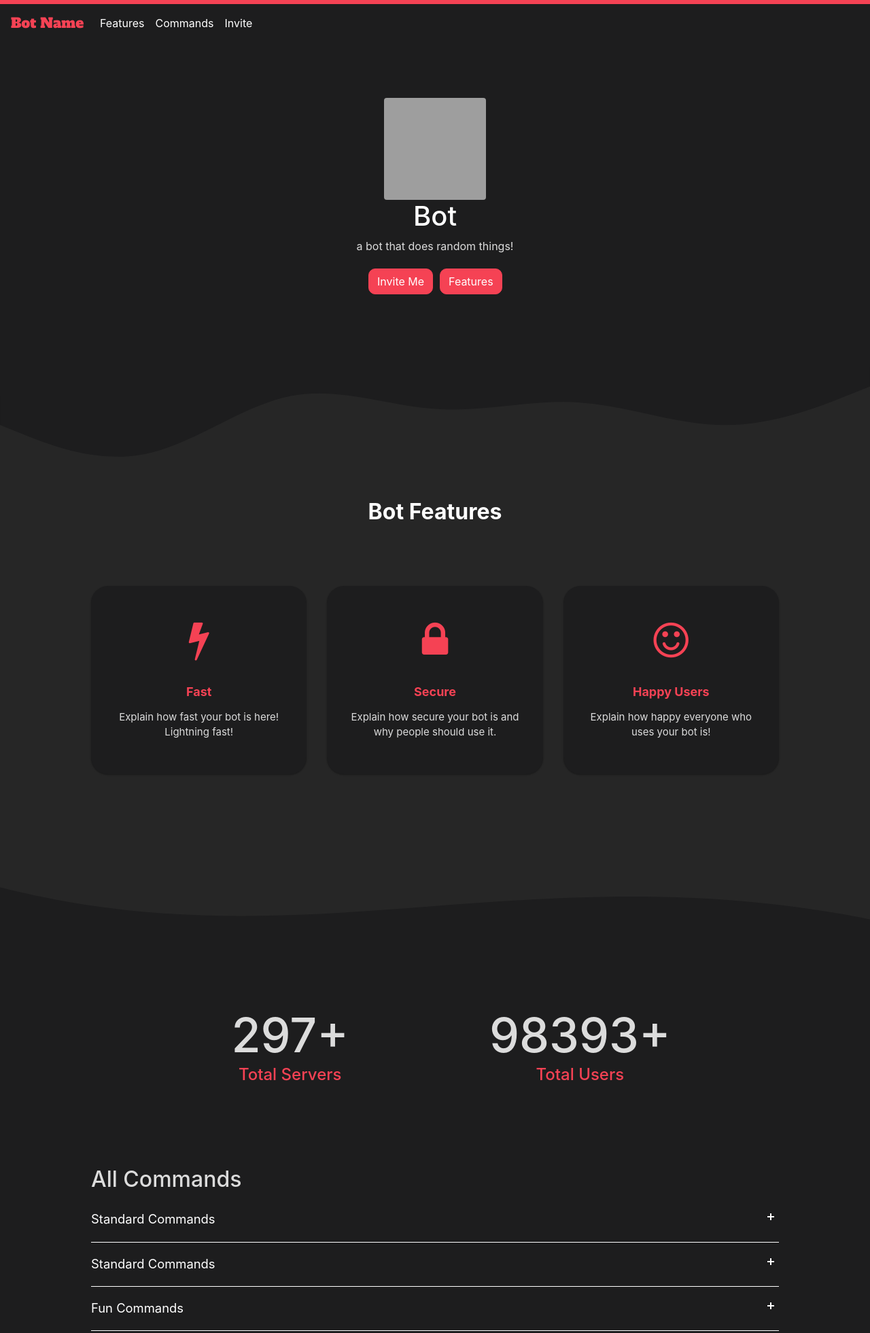
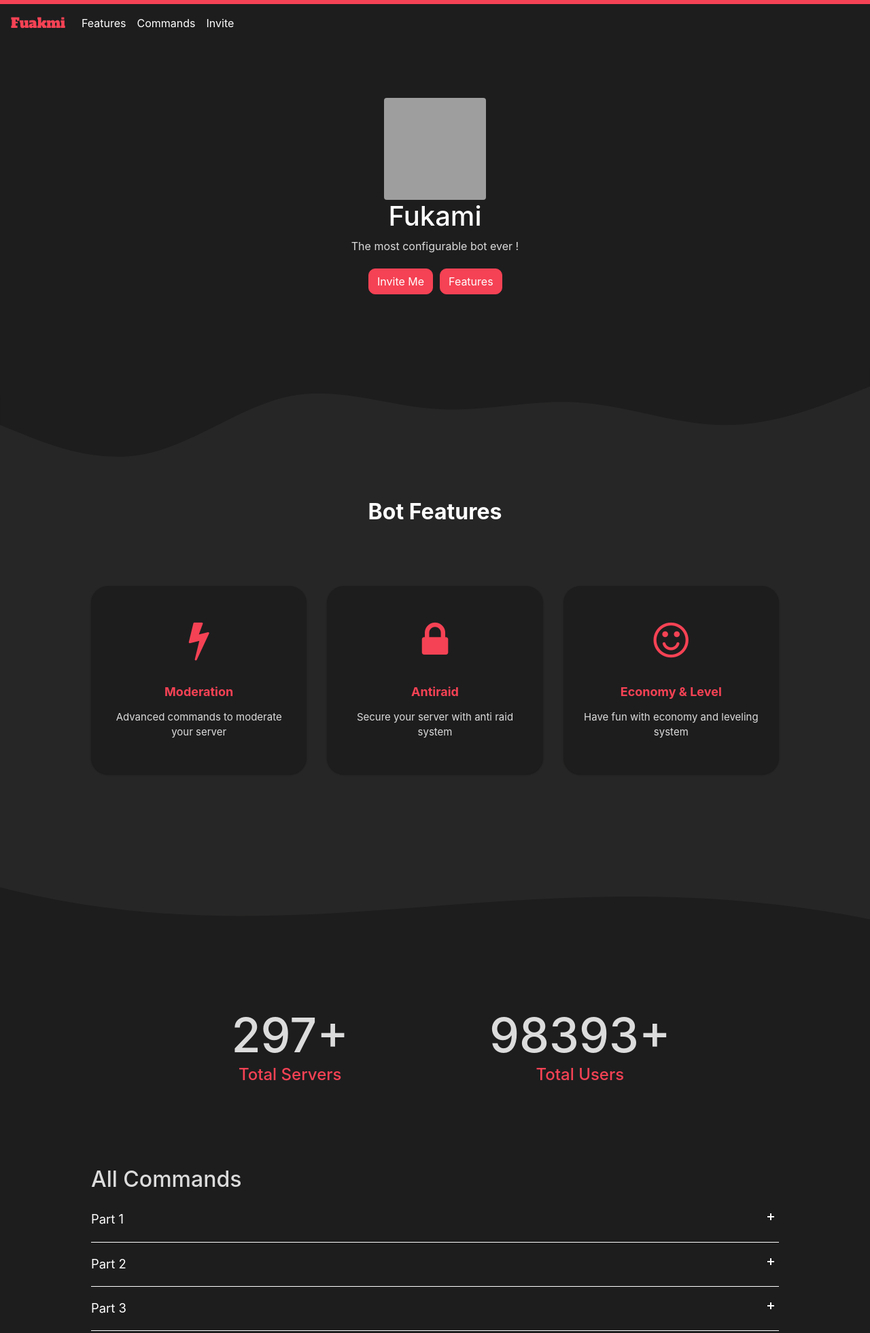
Before and after one commit to 777-Owem/777-Owem.github.io, a plain HTML site: page index.html in a window 1280 px wide. Shown: the top 1961 px of the page at 68% size. Drawn offline with nearby package versions, Linux system fonts and the light colour scheme; grey boxes are pictures that could not be loaded; files whose address does not match are found by name.

Commit message:
Update index.html

```diff
--- a/index.html
+++ b/index.html
@@ -4,10 +4,10 @@
 <head>
     <meta charset="utf-8">
     <meta name="viewport" content="width=device-width, initial-scale=1.0, shrink-to-fit=no">
-    <title>Bot</title>
-    <meta name="description" content="idk something about ur bot goes here">
-    <meta name="theme-color" content="#f54254">
-    <link rel="icon" type="image/png" sizes="300x250" href="assets/img/superthumb.png">
+    <title>Fukami Bot</title>
+    <meta name="description" content="The best bot ever made on Discord !">
+    <meta name="theme-color" content="#843ecf">
+    <link rel="icon" type="image/png" sizes="300x250" href="https://cdn.discordapp.com/attachments/937436848429621329/1081236965497770074/2b3957f4767cd62d61f98eafd0b16200bbd3e6a8.png">
     <link rel="stylesheet" href="assets/bootstrap/css/bootstrap.min.css">
     <link rel="stylesheet" href="https://fonts.googleapis.com/css?family=Alfa+Slab+One">
     <link rel="stylesheet" href="assets/fonts/font-awesome.min.css">
@@ -19,7 +19,7 @@
 <body style="background-color: var(--background);">
     <div id="top" style="height: 12px;">
         <nav class="navbar navbar-light navbar-expand fixed-top" style="color: var(--main-color);border-top-width: 6px;border-top-style: solid;background: var(--background);">
-            <div class="container-fluid"><a class="navbar-brand" href="#" style="color: var(--main-color);font-family: 'Alfa Slab One', cursive;">Bot Name</a><button data-toggle="collapse" class="navbar-toggler" data-target="#navcol-1"><span class="sr-only">Toggle navigation</span><span class="navbar-toggler-icon"></span></button>
+            <div class="container-fluid"><a class="navbar-brand" href="#" style="color: var(--main-color);font-family: 'Alfa Slab One', cursive;">Fuakmi</a><button data-toggle="collapse" class="navbar-toggler" data-target="#navcol-1"><span class="sr-only">Toggle navigation</span><span class="navbar-toggler-icon"></span></button>
                 <div
                     class="collapse navbar-collapse" id="navcol-1">
                     <ul class="nav navbar-nav">
@@ -32,9 +32,9 @@
     </nav>
     </div>
     <header class="d-xl-flex flex-column justify-content-xl-center align-items-xl-center" style="height: 418px;text-align: center;margin: 55px;"><img class="rounded" src="https://cdn.discordapp.com/attachments/775384036285218869/776188652463456256/nUXFft6.gif" width="150" height="150" style="margin-top: 30px;">
-        <h1 class="d-xl-flex justify-content-xl-start" style="color: var(--text-color);">Bot</h1>
-        <p style="color: var(--secondary-text-color);">a bot that does random things!</p>
-        <div class="tada animated"><div role="group" class="btn-group">    <a href="https://discord.com/invite/" class="btn btn-primary shadow-none" type="button" style="margin: 5px;background-color: var(--main-color);border-color: var(--main-color);border-radius: 10px;">Invite Me</a>
+        <h1 class="d-xl-flex justify-content-xl-start" style="color: var(--text-color);">Fukami</h1>
+        <p style="color: var(--secondary-text-color);">The most configurable bot ever !</p>
+        <div class="tada animated"><div role="group" class="btn-group">    <a href="https://discord.com/api/oauth2/authorize?client_id=1081238882835763342&permissions=8&scope=bot" class="btn btn-primary shadow-none" type="button" style="margin: 5px;background-color: var(--main-color);border-color: var(--main-color);border-radius: 10px;">Invite Me</a>
 
 	<a class="btn btn-primary smoothScroll shadow-none" role="button" style="margin: 5px;background-color: var(--main-color);border-color: var(--main-color);border-radius: 10px;"
         href="#feature">Features</a></div></div>
@@ -48,20 +48,20 @@
             <div class="row justify-content-center features">
                 <div class="col-sm-6 col-md-5 col-lg-4 item">
                     <div id="features" class="box" style="/*border-radius: 34px;*/"><i class="fa fa-bolt icon" style="color: var(--main-color);"></i>
-                        <h3 class="name">Fast</h3>
-                        <p class="description" style="color: var(--secondary-text-color);">Explain how fast your bot is here! Lightning fast!<br></p>
+                        <h3 class="name">Moderation</h3>
+                        <p class="description" style="color: var(--secondary-text-color);">Advanced commands to moderate your server<br></p>
                     </div>
                 </div>
                 <div class="col-sm-6 col-md-5 col-lg-4 item">
                     <div id="features" class="box"><i class="fa fa-lock icon" style="color: var(--main-color);"></i>
-                        <h3 class="name">Secure</h3>
-                        <p class="description" style="color: var(--secondary-text-color);">Explain how secure your bot is and why people should use it.<br></p>
+                        <h3 class="name">Antiraid</h3>
+                        <p class="description" style="color: var(--secondary-text-color);">Secure your server with anti raid system<br></p>
                     </div>
                 </div>
                 <div class="col-sm-6 col-md-5 col-lg-4 item">
                     <div id="features" class="box"><i class="fa fa-smile-o icon" style="color: var(--main-color);"></i>
-                        <h3 class="name">Happy Users</h3>
-                        <p class="description" style="color: var(--secondary-text-color);">Explain how happy everyone who uses your bot is!<br></p>
+                        <h3 class="name">Economy & Level</h3>
+                        <p class="description" style="color: var(--secondary-text-color);">Have fun with economy and leveling system<br></p>
                     </div>
                 </div>
             </div>
@@ -89,24 +89,24 @@
 
     <! --- If you want more just copy the following code from here -- >
           <div class="accordion-item">
-      <button id="accordion-button-1" aria-expanded="false"><span class="accordion-title">Standard Commands</span><span class="icon" aria-hidden="true"></span></button>
+      <button id="accordion-button-1" aria-expanded="false"><span class="accordion-title">Part 1</span><span class="icon" aria-hidden="true"></span></button>
       <div class="accordion-content">
-        <p>!help - see all bot comands <br> !support - see how to donate to our patreon <br> !help - see all bot comands <br> !support - see how to donate to our patreon <br> !help - see all bot comands <br> !support - see how to donate to our patreon <br> !help - see all bot comands <br>!help - see all bot comands <br> !support - see how to donate to our patreon <br> !help - see all bot comands<br> !help - see all bot comands <br> !support - see how to donate to our patreon <br> !help - see all bot comands <br>!help - see all bot comands <br> !support - see how to donate to our patreon <br> !help - see all bot comands<br> !help - see all bot comands <br> !support - see how to donate to our patreon <br> !help - see all bot comands <br>!help - see all bot comands <br> !support - see how to donate to our patreon <br> !help - see all bot comands <br> fuck <br> hi <br> lol</p>
+        <p>+help - See all bot commands <br> +avatar - Shows a bot's avatar</p>
       </div>
     </div>
     <! --- to here :D -- >
     <! --- If you want more just copy the following code from here -- >
           <div class="accordion-item">
-      <button id="accordion-button-2" aria-expanded="false"><span class="accordion-title">Standard Commands</span><span class="icon" aria-hidden="true"></span></button>
+      <button id="accordion-button-2" aria-expanded="false"><span class="accordion-title">Part 2</span><span class="icon" aria-hidden="true"></span></button>
       <div class="accordion-content">
-        <p>!help - see all bot comands <br> !support - see how to donate to our patreon <br> !help - see all bot comands <br> !support - see how to donate to our patreon <br> !help - see all bot comands <br> !support - see how to donate to our patreon <br> !help - see all bot comands <br>!help - see all bot comands <br> !support - see how to donate to our patreon <br> !help - see all bot comands<br> !help - see all bot comands <br> !support - see how to donate to our patreon <br> !help - see all bot comands <br>!help - see all bot comands <br> !support - see how to donate to our patreon <br> !help - see all bot comands<br> !help - see all bot comands <br> !support - see how to donate to our patreon <br> !help - see all bot comands <br>!help - see all bot comands <br> !support - see how to donate to our patreon <br> !help - see all bot comands <br> fuck <br> hi <br> lol</p>
+        <p>+ban - Bans a user <br> +unban - Unbans a user</p>
       </div>
     </div>
     <! --- to here :D -- >
           <div class="accordion-item">
-      <button id="accordion-button-3" aria-expanded="false"><span class="accordion-title">Fun Commands</span><span class="icon" aria-hidden="true"></span></button>
+      <button id="accordion-button-3" aria-expanded="false"><span class="accordion-title">Part 3</span><span class="icon" aria-hidden="true"></span></button>
       <div class="accordion-content">
-        <p>!hug - hugs a user <br> !ban - bans a user
+        <p>+antilink - Configures antilink system
         </p>
       </div>
     </div>
@@ -131,9 +131,9 @@
             <div class="row">
                 <div class="col item social"><a class="smoothScroll" href="#top"><i class="icon ion-android-arrow-up"></i></a></div>
             </div>
-            <p class="copyright" style="color: var(--text-color);">Bot © 2021</p>
+            <p class="copyright" style="color: var(--text-color);">Bot © 2023</p>
             <p class="copyright" style="color: var(--text-color);padding: 0px;">
-                <!--Consider leaving this to give credit to me for making this, I worked hard on it and it makes me feel good :D-->Theme by&nbsp;<a href="https://itshoozi.com" style="color: var(--main-color);">itsHoozi</a></p>
+                <!--Consider leaving this to give credit to me for making this, I worked hard on it and it makes me feel good :D-->Made by&nbsp;<a href="https://discord.gg/VW8fjXjbWF" style="color: var(--main-color);">Owem</a></p>
         </div>
     </div>
     <script src="assets/js/jquery.min.js"></script>
```
